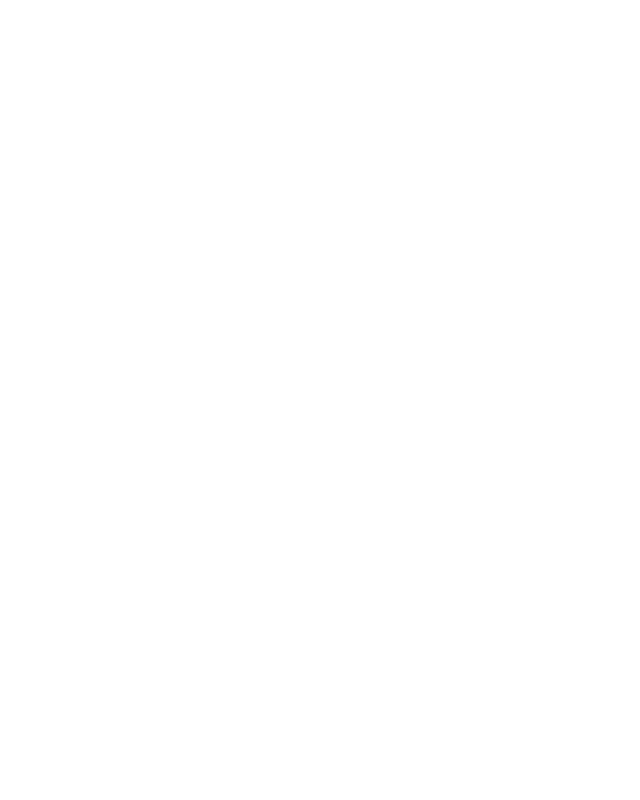
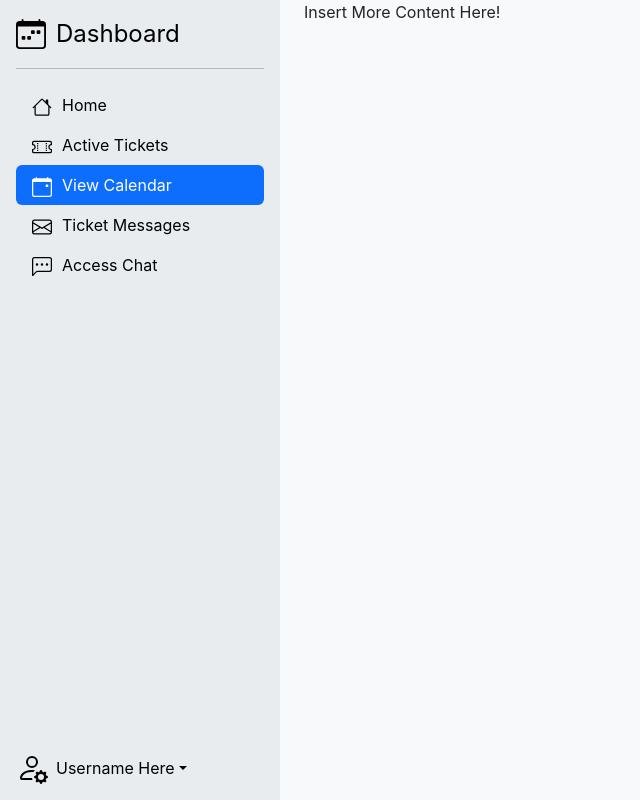
Before and after one commit to FrancoMLG/Group_31, a React (Create React App) app in the folder client/: page /techcalendar in a window 1280 px wide. Before the commit this address had no page. Shown: the whole page, without its empty margins (0-640 px from the left). Built offline with nearby package versions, Linux system fonts and the light colour scheme.

Commit message:
added the rest of the technician pages

```diff
--- a/client/src/App.js
+++ b/client/src/App.js
@@ -9,6 +9,10 @@
 import UserSupport from "./components/dashboards/user/user_support";
 import UserChat from "./components/dashboards/user/user_chat";
 import TechHome from "./components/dashboards/tech/tech_home";
+import TechTickets from "./components/dashboards/tech/tech_tickets";
+import TechCalendar from "./components/dashboards/tech/tech_calendar";
+import TechMessages from "./components/dashboards/tech/tech_messages";
+import TechChat from "./components/dashboards/tech/tech_chat";
 import AdminDash from "./components/dashboards/admin/adminhome";
 import UserTicket from "./components/tickets/userticket";
 
@@ -25,6 +29,10 @@
         <Route path="/usersupport" element={<UserSupport />} />
         <Route path="/userchat" element={<UserChat />} />
         <Route path="/techhome" element={<TechHome />} />
+        <Route path="/techtickets" element={<TechTickets />} />
+        <Route path="/techcalendar" element={<TechCalendar />} />
+        <Route path="/techmessages" element={<TechMessages />} />
+        <Route path="/techchat" element={<TechChat />} />
         <Route path="/adminhome" element={<AdminDash />} />
         <Route path="/userticket" element={<UserTicket />} />
       </Routes>
--- /dev/null
+++ b/client/src/components/dashboards/tech/tech_calendar.js
@@ -0,0 +1,24 @@
+import "bootstrap/dist/css/bootstrap.min.css";
+import "bootstrap/dist/js/bootstrap.bundle.min.js";
+import { Link, useNavigate } from "react-router-dom";
+import React from "react";
+import TechSideBar from "./tech_sidebar";
+
+export default function TechCalendar() {
+  const activeLinkId = "calendar-link";
+
+  return (
+    <div className="container-fluid bg-body-tertiary vh-100 d-flex flex-column no-padding">
+      <div className="row flex-grow-1">
+        <div className="col-auto">
+          <TechSideBar activeLinkId={activeLinkId} />
+        </div>
+        <div className="col overflow-auto">
+
+          <p>Insert More Content Here!</p>
+
+        </div>
+      </div>
+    </div>
+  );
+}
--- /dev/null
+++ b/client/src/components/dashboards/tech/tech_chat.js
@@ -0,0 +1,24 @@
+import "bootstrap/dist/css/bootstrap.min.css";
+import "bootstrap/dist/js/bootstrap.bundle.min.js";
+import { Link, useNavigate } from "react-router-dom";
+import React from "react";
+import TechSideBar from "./tech_sidebar";
+
+export default function TechChat() {
+  const activeLinkId = "chat-link";
+
+  return (
+    <div className="container-fluid bg-body-tertiary vh-100 d-flex flex-column no-padding">
+      <div className="row flex-grow-1">
+        <div className="col-auto">
+          <TechSideBar activeLinkId={activeLinkId} />
+        </div>
+        <div className="col overflow-auto">
+
+          <p>Insert More Content Here!</p>
+
+        </div>
+      </div>
+    </div>
+  );
+}
--- /dev/null
+++ b/client/src/components/dashboards/tech/tech_messages.js
@@ -0,0 +1,24 @@
+import "bootstrap/dist/css/bootstrap.min.css";
+import "bootstrap/dist/js/bootstrap.bundle.min.js";
+import { Link, useNavigate } from "react-router-dom";
+import React from "react";
+import TechSideBar from "./tech_sidebar";
+
+export default function TechMessages() {
+  const activeLinkId = "messages-link";
+
+  return (
+    <div className="container-fluid bg-body-tertiary vh-100 d-flex flex-column no-padding">
+      <div className="row flex-grow-1">
+        <div className="col-auto">
+          <TechSideBar activeLinkId={activeLinkId} />
+        </div>
+        <div className="col overflow-auto">
+
+          <p>Insert More Content Here!</p>
+
+        </div>
+      </div>
+    </div>
+  );
+}
--- a/client/src/components/dashboards/tech/tech_sidebar.js
+++ b/client/src/components/dashboards/tech/tech_sidebar.js
@@ -39,7 +39,7 @@
           </a>
         </li>
         <li>
-          <a href="#" id="appointments-link" className="nav-link link-body-emphasis" onClick={() => navigate("/techtickets")}>
+          <a href="#" id="tickets-link" className="nav-link link-body-emphasis" onClick={() => navigate("/techtickets")}>
             <img
               className="padded-img"
               src={`${process.env.PUBLIC_URL}/images/ticket-perforated.svg`}
@@ -61,7 +61,7 @@
           </a>
         </li>
         <li>
-          <a href="#" id="message-link" className="nav-link link-body-emphasis" onClick={() => navigate("/techmessages")}>
+          <a href="#" id="messages-link" className="nav-link link-body-emphasis" onClick={() => navigate("/techmessages")}>
             <img
               className="padded-img"
               src={`${process.env.PUBLIC_URL}/images/envelope.svg`}
--- /dev/null
+++ b/client/src/components/dashboards/tech/tech_tickets.js
@@ -0,0 +1,24 @@
+import "bootstrap/dist/css/bootstrap.min.css";
+import "bootstrap/dist/js/bootstrap.bundle.min.js";
+import { Link, useNavigate } from "react-router-dom";
+import React from "react";
+import TechSideBar from "./tech_sidebar";
+
+export default function TechTickets() {
+  const activeLinkId = "tickets-link";
+
+  return (
+    <div className="container-fluid bg-body-tertiary vh-100 d-flex flex-column no-padding">
+      <div className="row flex-grow-1">
+        <div className="col-auto">
+          <TechSideBar activeLinkId={activeLinkId} />
+        </div>
+        <div className="col overflow-auto">
+
+          <p>Insert More Content Here!</p>
+
+        </div>
+      </div>
+    </div>
+  );
+}
```
